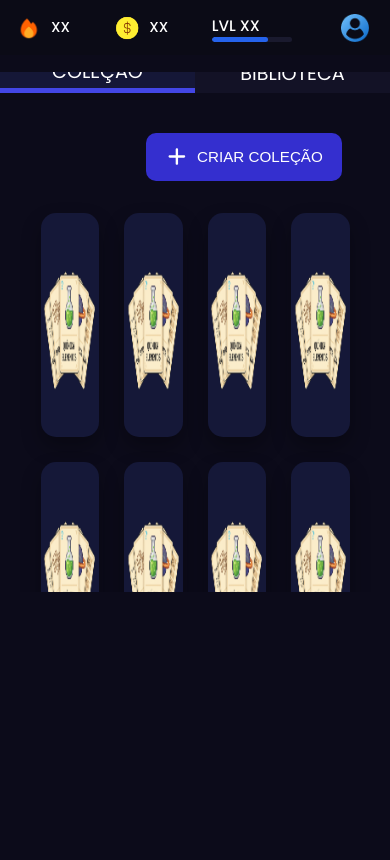
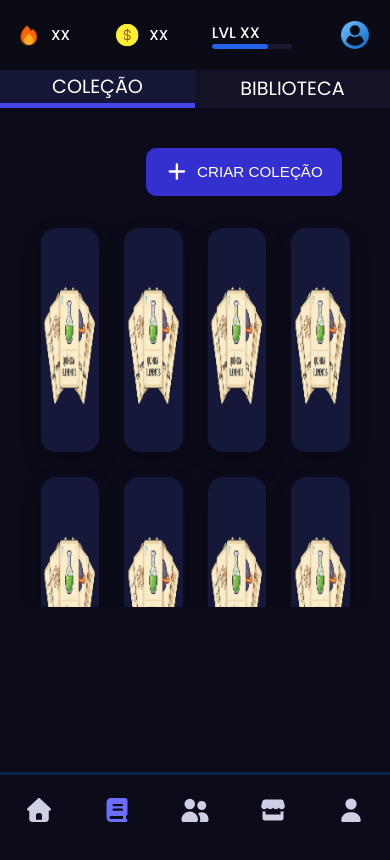
Before and after one commit to Luckas10/LevelLearn, a React (Vite) app in the folder Frontend/: page /study/flashcards in a window 390 px wide. Shown: the top 860 px of the page. Built offline with nearby package versions, Linux system fonts and the light colour scheme.

Commit message:
Updated: minor responsiveness errors

```diff
--- a/Frontend/src/components/Navbar.css
+++ b/Frontend/src/components/Navbar.css
@@ -1,6 +1,6 @@
 .navbar {
     width: 100%;
-    height: 70px; /* 🔒 altura fixa */
+    min-height: 70px; /* 🔒 altura fixa */
     display: flex;
     justify-content: flex-end;
     align-items: center;
--- a/Frontend/src/components/Sidebar.css
+++ b/Frontend/src/components/Sidebar.css
@@ -1,4 +1,3 @@
-
 /* ======= ESTILO PADRÃO (desktop) ======= */
 .sidebar {
     position: fixed;
@@ -16,7 +15,6 @@
     flex-shrink: 0;
     z-index: 10000; /* garante que fique acima do conteúdo */
 }
-
 
 .sidebarLogo {
     text-align: center;
@@ -137,20 +135,23 @@
 @media (max-width: 530px) {
     body {
         padding-left: 0;
+        padding-bottom: 4.5rem; /* evita que o conteúdo fique escondido atrás da barra */
     }
 
     .sidebar {
+        position: fixed !important;
+        top: auto !important;
+        bottom: 0 !important;
+        left: 0;
         width: 100%;
         height: 4.5rem;
-        position: fixed;
-        bottom: 0;
-        left: 0;
         border-right: none;
         border-top: 0.2em solid #09254D;
         flex-direction: row;
         justify-content: space-around;
         align-items: center;
-        z-index: 999;
+        background-color: #0C0B1A;
+        z-index: 10000; /* consistente com desktop */
     }
 
     .sidebarLogo {
@@ -181,6 +182,7 @@
         background: none;
         box-shadow: none;
         border: none;
+        color: #6e8cff;
     }
 
     .sidebar a svg {
--- a/Frontend/src/pages/Study.css
+++ b/Frontend/src/pages/Study.css
@@ -78,7 +78,7 @@
   font-size: clamp(1.5rem, 1vw + 0.4rem, 1.4rem);
 }
 
-@media (max-width: 1400px) {
+@media (max-width: 1600px) {
   .study-text > p {
     font-size: clamp(0.9rem, 0.9vw + 0.3rem, 1.2rem);
   }
--- a/Frontend/src/pages/StudyFlashCards.css
+++ b/Frontend/src/pages/StudyFlashCards.css
@@ -1,7 +1,3 @@
-body {
-    overflow: hidden;
-}
-
 .studyFlashCards-page {
     display: flex;
     flex-direction: row;
```
